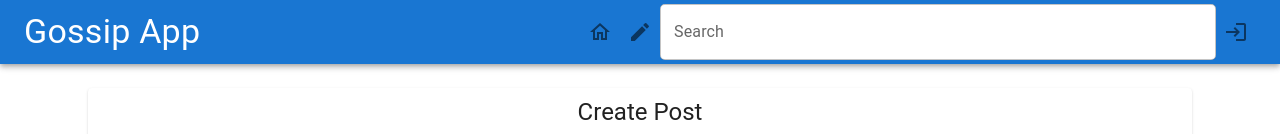
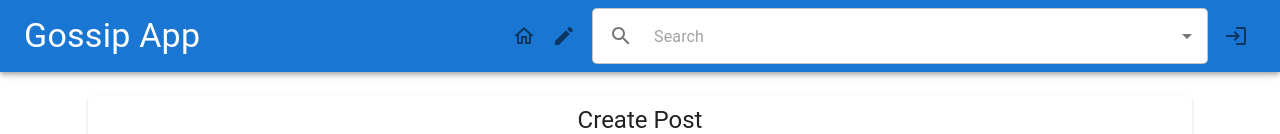
Before and after one commit to tituschewxj/gossip-app-frontend, a React (Create React App) app: page /new_post in a window 1280 px wide. Shown: the top 134 px of the page. Built offline with nearby package versions, Linux system fonts and the light colour scheme; no server answers.

Commit message:
fix: tag issues

```diff
--- a/src/App.tsx
+++ b/src/App.tsx
@@ -12,6 +12,7 @@ import ThreadPage from "./pages/ThreadPage"
 import ProfilePage from "./pages/ProfilePage"
 // import { UserContext } from "./hooks/context"
 import { updateJWTToken } from "./api/authenticationApi"
+import ResultsPage from "./pages/ResultsPage"
 
 
 function App() {
@@ -53,6 +54,7 @@ function App() {
           <Route path="/posts/:post_id/edit" element={<EditPage editType="edit"/>} />
           <Route path="/comments/:comment_id/edit" element={<EditPage editType="edit"/>} />
           <Route path="/profile/:username" element={<ProfilePage />} />
+          <Route path="/results/:query" element={<ResultsPage />} />
           {/* react router: dynamic segment */}
           <Route path="*" element={<h1>Not found</h1>} />
         </Routes>
--- a/src/api/forumApi.tsx
+++ b/src/api/forumApi.tsx
@@ -109,3 +109,6 @@ export const getTagsByPostId = async (post_id: number) => {
 export const addPostTag = async (postsTag: ForumPostsTag) => {
     return axios.post(`api/v1/posts_tags`, postsTag)
 }
+export const deletePostsTagByPostIdAndTagName = async (post_id: number, tag_name: string) => {
+    return axios.get(`api/v1/posts_tags?state=destroy&post_id=${post_id}&tag_name=${tag_name}`)
+}
--- a/src/components/DefaultForumCard.tsx
+++ b/src/components/DefaultForumCard.tsx
@@ -1,6 +1,6 @@
 import React from 'react'
 
-function DefaultForumCard() {
+function DefaultForumCard(props: {onClick: Function}) {
     // Default component for rendering a post/comment
     return (
         <div>DefaultForumCard</div>
--- a/src/components/Form/AddPostFormCard.tsx
+++ b/src/components/Form/AddPostFormCard.tsx
@@ -12,7 +12,7 @@ import DefaultTextField from './DefaultTextField';
 function AddPostFormCard(props: { handleCancel: Function, handleSubmitSuccess: Function }) {
     const { mutate: addMutate } = useMutation(async (forumPost: ForumPost) => addPost(forumPost), {
         onSuccess: (res) => {
-            console.log(res)
+            // console.log(res)
             addPostsTagsMutate(chips.map((chip: string) => initForumPostsTag({ tag_name: chip, post_id: res.data.id })))
         }
     })
@@ -20,7 +20,7 @@ function AddPostFormCard(props: { handleCancel: Function, handleSubmitSuccess: F
         return postTags.map(postTag => addPostTag(postTag))
     }, {
         onSuccess: (res) => {
-            console.log(res)
+            // console.log(res)
             props.handleSubmitSuccess()
         }
     })
@@ -29,7 +29,7 @@ function AddPostFormCard(props: { handleCancel: Function, handleSubmitSuccess: F
     const [chips, setChips] = useState<string[]>([])
 
     useEffect(() => {
-        console.log(`username: ${username}`)
+        // console.log(`username: ${username}`)
         username && setForumPost({ ...forumPost, author: username })
     }, [username])
 
--- a/src/components/Form/EditPostFormCard.tsx
+++ b/src/components/Form/EditPostFormCard.tsx
@@ -1,8 +1,11 @@
 import { Box } from '@mui/material';
+import { MuiChipsInput } from 'mui-chips-input';
 import React, { useState } from 'react'
-import { useMutation } from 'react-query'
+import { useMutation, useQuery } from 'react-query'
+import { forEachChild } from 'typescript';
 
-import { deletePost, updatePost } from '../../api/forumApi'
+import { addPostTag, deletePost, deletePostsTagByPostIdAndTagName, getTagsByPostId, updatePost } from '../../api/forumApi'
+import { initForumPostsTag } from '../../types/typeDefaults';
 // import { FormContext } from '../../hooks/context';
 import DefaultFormCard from '../DefaultFormCard';
 import DefaultButton from './DefaultButton';
@@ -10,14 +13,49 @@ import DefaultTextField from './DefaultTextField';
 
 function EditPostFormCard(props: { forumPost: ForumPost, handleCancel: Function, handleSubmitSuccess: Function }) {
     const { mutate: updateMutate } = useMutation(async (forumPost: ForumPost) => updatePost(forumPost), {
-        onSuccess: () => {
+        onSuccess: (res) => {
+            // adds the newly created tags and removed deleted tags into the database
+            chips.forEach(chip => {
+                if (!initTags.delete(chip)) {
+                    addPostsTagMutate(initForumPostsTag({ tag_name: chip, post_id: res.data.id }))
+                }
+            })
+            initTags.forEach(tagName => deleteTagMutate(tagName))
+            props.handleSubmitSuccess()
+        }
+    })
+    const { mutate: addPostsTagMutate } = useMutation(async (postsTag: ForumPostsTag) => {
+        return addPostTag(postsTag)
+    }, {
+        onSuccess: (res) => {
+            // console.log(res)
             props.handleSubmitSuccess()
         }
     })
     const { mutate: deleteMutate } = useMutation(async (forumPost: ForumPost) => deletePost(`${forumPost.id}`))
+    const { mutate: deleteTagMutate } = useMutation(async (tagName: string) => {
+        if (props.forumPost.id) {
+            deletePostsTagByPostIdAndTagName(props.forumPost.id, tagName)
+        }
+    })
+
+
+
+    const [initTags, setInitTags] = useState<Set<string>>(new Set())
+    useQuery(`get_tag_for_post_${props.forumPost.id}`, () => getTagsByPostId(parseInt(`${props.forumPost.id}`)), {
+      onSuccess: (res: ForumTag[]) => {
+        setInitTags(new Set(res.map(tag => tag.name)))
+        setChips(res.map(tag => tag.name))
+      }
+    })
 
     const [forumPost, setForumPost] = useState(props.forumPost)
+    const [chips, setChips] = useState<string[]>([])
 
+    const handleNewChip = (newChips: string[]) => {
+        newChips = newChips.map(chip => chip[0].toUpperCase() + chip.substring(1).toLowerCase())
+        setChips([...new Set(newChips)] as string[])
+    }
     return (
         <DefaultFormCard formHeader='Update Post'>
             <>
@@ -36,6 +74,9 @@ function EditPostFormCard(props: { forumPost: ForumPost, handleCancel: Function,
                         onChange: (e: React.ChangeEvent<HTMLInputElement | HTMLTextAreaElement>) =>
                             setForumPost({ ...forumPost, content: e.target.value }),
                     }} />
+                <Box sx={{ margin: 1 }}>
+                    <MuiChipsInput label={'Tags'} fullWidth value={chips} onChange={handleNewChip} />
+                </Box>
                 <Box sx={{ display: 'flex', justifyContent: 'center' }}>
                     <DefaultButton onClick={() => updateMutate(forumPost)} text='Update' />
                     <DefaultButton onClick={() => deleteMutate(forumPost)} text='Delete' />
--- a/src/components/Navbar.tsx
+++ b/src/components/Navbar.tsx
@@ -1,49 +1,49 @@
-import React, { useContext } from 'react'
+import React, { useState } from 'react'
 import { useNavigate } from 'react-router-dom'
 
-import { AppBar, TextField, Toolbar, Typography } from '@mui/material'
-import { makeStyles } from '@mui/styles'
+import { AppBar, Toolbar, Typography } from '@mui/material'
 
 import HomeOutlinedIcon from '@mui/icons-material/HomeOutlined'
 import LoginOutlinedIcon from '@mui/icons-material/LoginOutlined'
 import CreateIcon from '@mui/icons-material/Create'
 import AccountCircleOutlinedIcon from '@mui/icons-material/AccountCircleOutlined';
 
+
 import NavigateIconButton from './DefaultIconButton'
-// import { UserContext } from '../hooks/context'
 import useLoginState from '../hooks/useLoginState'
 import useUserProfile from '../hooks/useUserProfile'
+import { useQuery } from 'react-query'
+import { getTags } from '../api/forumApi'
+import Searchbar from './Searchbar'
 
-const useStyles = makeStyles({
-  // style for search bar
-  searchStyle: {
-    backgroundColor: "white",
-    borderRadius: 5,
-  }
-})
 
 function Navbar() {
-  const classes = useStyles()
   const navigate = useNavigate()
   const isLoggedIn = useLoginState()
   const username = useUserProfile()?.username
 
+  const [tags, setTags] = useState<string[]>([])
+  useQuery('get_all_tags', () => getTags(), {
+    onSuccess: (res: ForumTag[]) => {
+      setTags(res.map(tag => tag.name))
+      console.log(res)
+    }
+  })
+
+  const [searchTags, setSearchTags] = useState<string[]>([])
+  const handleSearch = () => {
+    console.log(searchTags)
+  }
   return (
-    <AppBar position="sticky">
-      <Toolbar>
+    <AppBar position="sticky" >
+      <Toolbar >
         <Typography variant="h4" sx={{ flex: 1 }}>Gossip App</Typography>
         <NavigateIconButton icon={<HomeOutlinedIcon />} tooltipTitle={'Home'} onClick={() => navigate('/')} />
         <NavigateIconButton icon={<CreateIcon />} tooltipTitle={'Create post'} onClick={() => {
           navigate('/new_post')
           // navigate(0)
-      }} />
-        <TextField
-          className={classes.searchStyle}
-          label="Search" variant='outlined'
-          color='secondary'
-
-          fullWidth
-          sx={{ flex: 1 }}></TextField>
+        }} />
+        <Searchbar tags={tags} onChange={setSearchTags} handleSubmit={handleSearch} />
         {!isLoggedIn && <NavigateIconButton icon={<LoginOutlinedIcon />} tooltipTitle={'Login'} onClick={() => navigate('/login')} />}
         {isLoggedIn && username && <NavigateIconButton icon={<AccountCircleOutlinedIcon />} tooltipTitle={'Profile'} onClick={() => navigate(`/profile/${username}`)} />}
       </Toolbar>
--- /dev/null
+++ b/src/components/Searchbar.tsx
@@ -0,0 +1,54 @@
+import React from 'react'
+
+import { Autocomplete, Box, IconButton, InputAdornment, TextField } from '@mui/material'
+import SearchIcon from '@mui/icons-material/Search';
+import { makeStyles } from '@mui/styles';
+
+
+const useStyles = makeStyles({
+    // style for search bar
+    searchStyle: {
+        backgroundColor: "white",
+        borderRadius: 5,
+    }
+})
+
+function Searchbar(props: { tags: string[], onChange: Function, handleSubmit: Function }) {
+    const classes = useStyles()
+    return (
+        <Box sx={{ width: '50%', margin: 1 }}>
+            <Autocomplete
+                options={props.tags}
+                limitTags={5}
+                multiple
+                onChange={(event, value) => props.onChange(value)}
+                renderInput={(params) =>
+                (<>
+                    <TextField
+                        {...params}
+                        className={classes.searchStyle}
+                        variant='outlined'
+                        color='secondary'
+                        fullWidth
+                        placeholder='Search'
+                        sx={{}}
+                        InputProps={{
+                            ...params.InputProps,
+                            startAdornment: (<>
+                                < InputAdornment position='start'>
+                                    <IconButton onClick={() => props.handleSubmit()}>
+                                        <SearchIcon />
+                                    </IconButton>
+                                </InputAdornment>
+                                {params.InputProps.startAdornment}
+                            </>)
+                        }}
+                    />
+                </>)
+                }
+            />
+        </Box>
+    )
+}
+
+export default Searchbar
--- /dev/null
+++ b/src/pages/ResultsPage.tsx
@@ -0,0 +1,10 @@
+import React from 'react'
+
+function ResultsPage() {
+    // the page where search results are shown
+  return (
+    <div>ResultsPage</div>
+  )
+}
+
+export default ResultsPage
```
Also changed, not shown: src/components/Post.tsx (+0 -14 lines).
